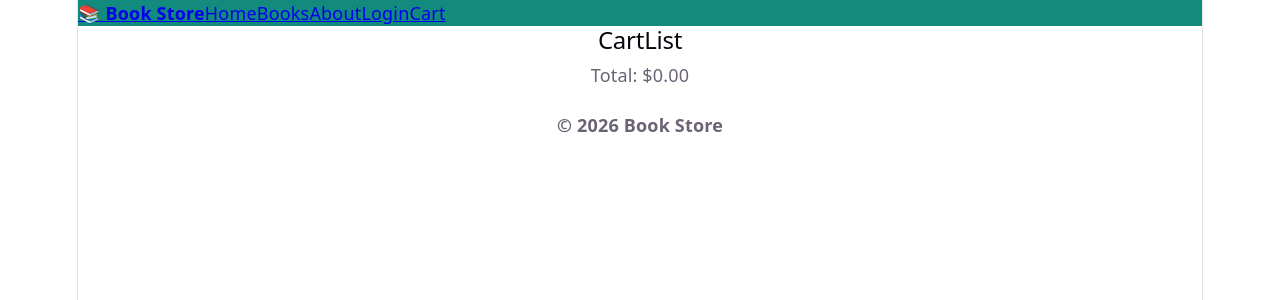
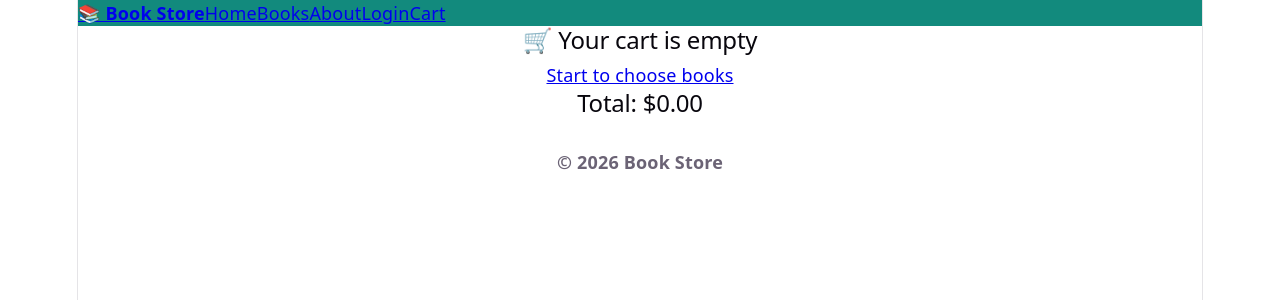
Before and after one commit to CppLover-code/Frontend-React-, a React (Vite) app in the folder Book_Library/: page /cart in a window 1280 px wide. Shown: the top 300 px of the page. Built offline with nearby package versions, Linux system fonts and the light colour scheme.

Commit message:
empty cart version

```diff
--- a/Book_Library/src/components/CartList.jsx
+++ b/Book_Library/src/components/CartList.jsx
@@ -1,7 +1,17 @@
 import CartItem from "./CartItem";
+import { Link } from "react-router-dom";
 
 function CartList({cart, removeFromCart, decreaseQuantity, increaseQuantity})
 {
+    if(cart.length < 1)
+    {
+        return(
+            <>
+                <h2>🛒 Your cart is empty</h2>
+                <Link to={`/books`}>Start to choose books</Link>
+            </>
+        );
+    }
     return(
         <>
             <h2>CartList</h2>
--- a/Book_Library/src/pages/Cart.jsx
+++ b/Book_Library/src/pages/Cart.jsx
@@ -16,7 +16,7 @@ function Cart({cart, removeFromCart, decreaseQuantity, increaseQuantity})
                     increaseQuantity={increaseQuantity}
                     />
 
-            <p>Total: ${total.toFixed(2)}</p>
+            <h2>Total: ${total.toFixed(2)}</h2>
         </>
     );
 }
```
